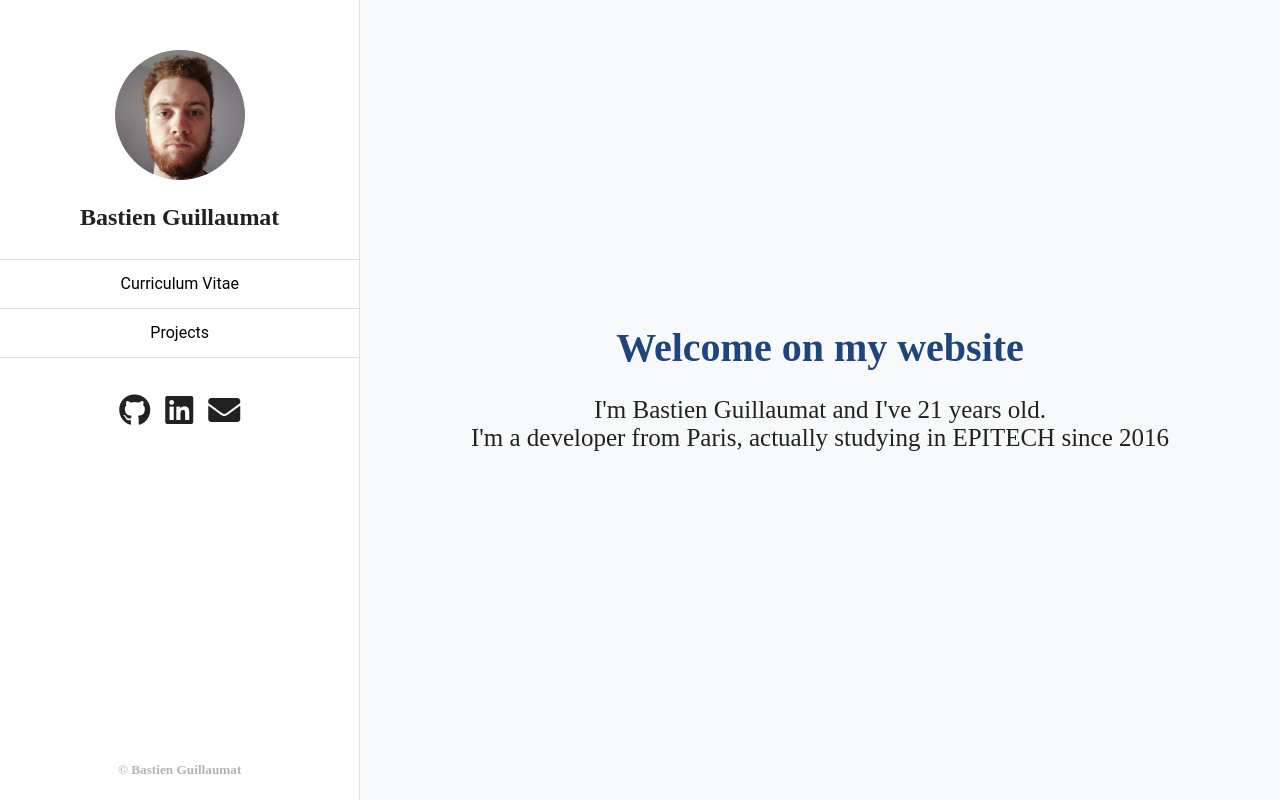
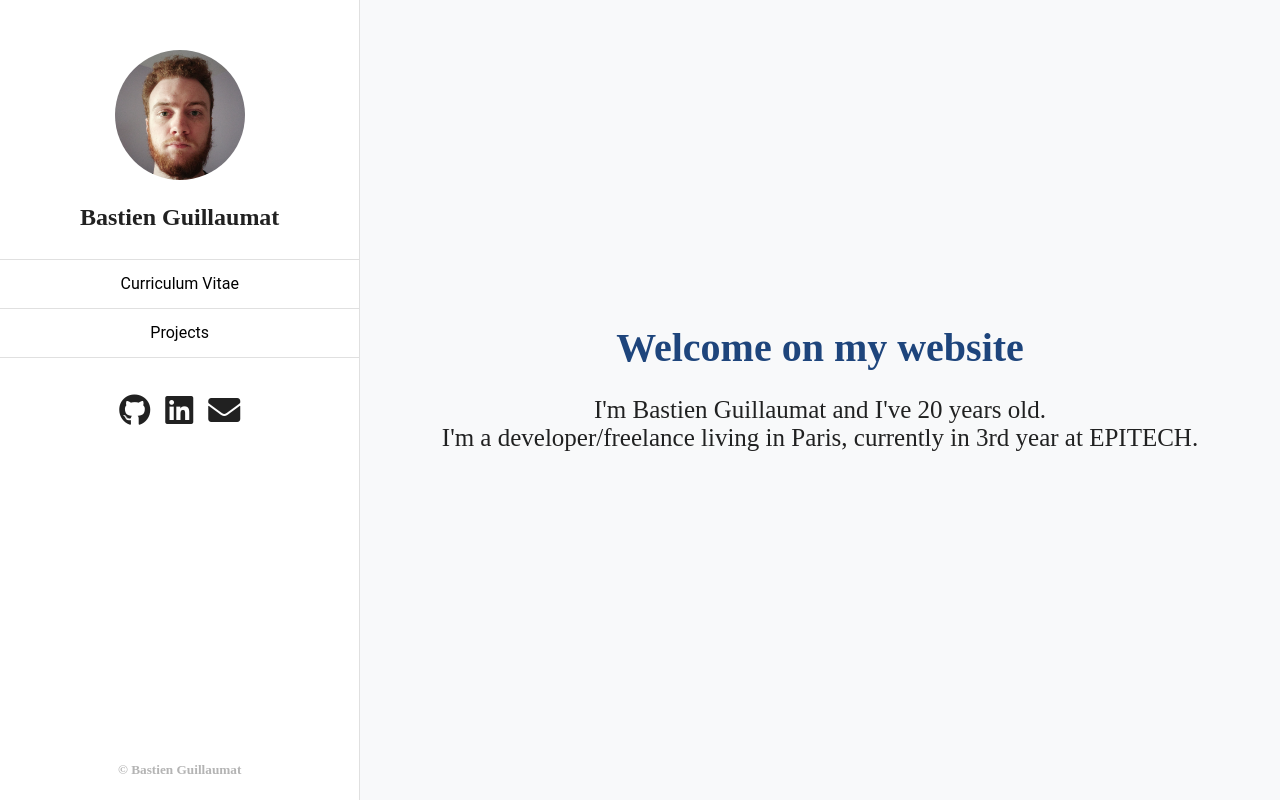
Before and after one commit to bguillaumat/bguillaumat, an Angular app: page / in a window 1280 px wide. Built offline with nearby package versions, Linux system fonts and the light colour scheme.

Commit message:
Update landing

```diff
--- a/src/app/pages/home/home.component.html
+++ b/src/app/pages/home/home.component.html
@@ -2,6 +2,7 @@
   <!--<img src="../../../assets/itsme.jpg" alt="me" style="width: 300px; border-radius: 50%">-->
   <div id="desc">
     <h1>Welcome on my website</h1>
-    <p>I'm Bastien Guillaumat and I've 21 years old.<br>I'm a developer from Paris, actually studying in EPITECH since 2016</p>
+    <p>I'm Bastien Guillaumat and I've {{yo}} years old.<br>I'm a developer/freelance living in Paris, currently in 3rd year at
+      EPITECH.</p>
   </div>
 </div>
--- a/src/app/pages/home/home.component.ts
+++ b/src/app/pages/home/home.component.ts
@@ -1,4 +1,4 @@
-import { Component, OnInit } from '@angular/core';
+import {Component, OnInit} from '@angular/core';
 
 @Component({
   selector: 'app-home',
@@ -7,7 +7,17 @@ import { Component, OnInit } from '@angular/core';
 })
 export class HomeComponent implements OnInit {
 
-  constructor() { }
+  year = new Date().getFullYear();
+  month = new Date().getMonth() + 1;
+  day = new Date().getDate();
+  yo = 1998;
+
+  constructor() {
+    this.yo = this.year - this.yo;
+    if (this.month <= 2 && this.day <= 26) {
+      this.yo -= 1;
+    }
+  }
 
   ngOnInit() {
   }
```
